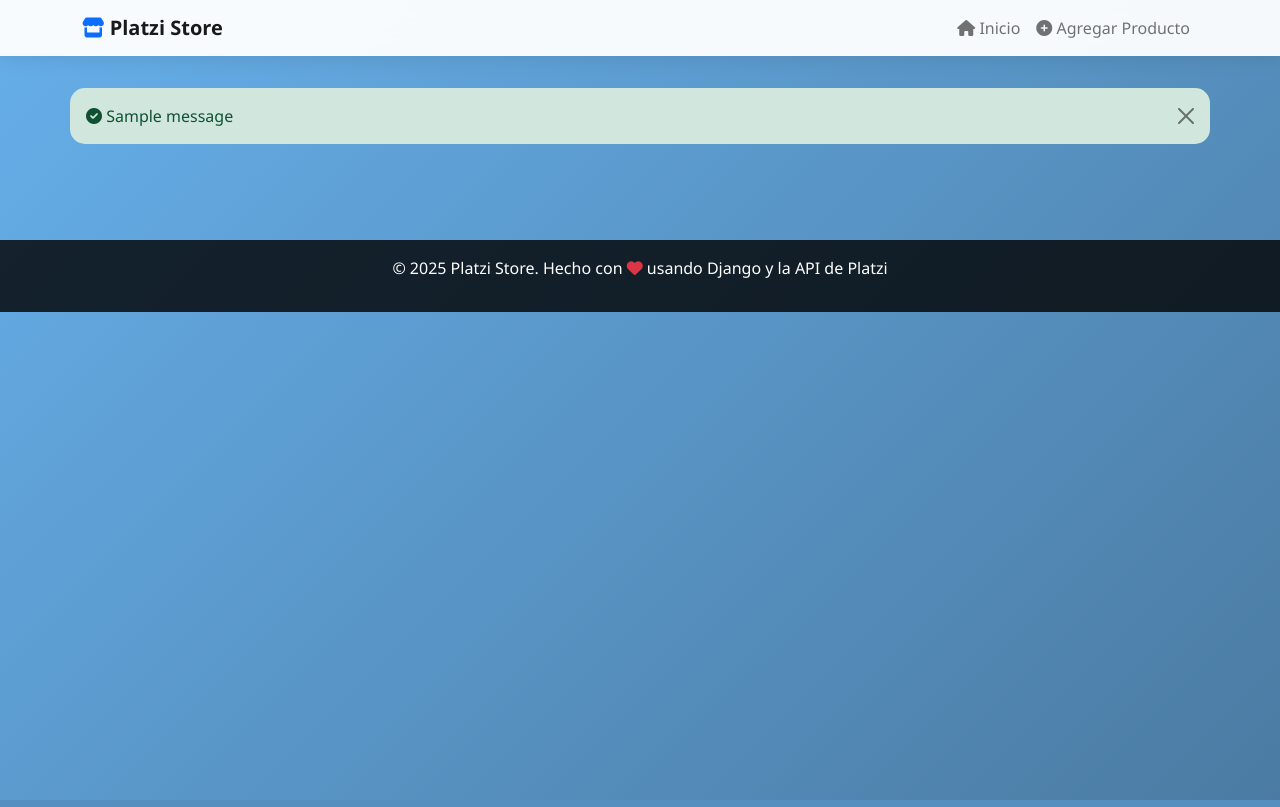
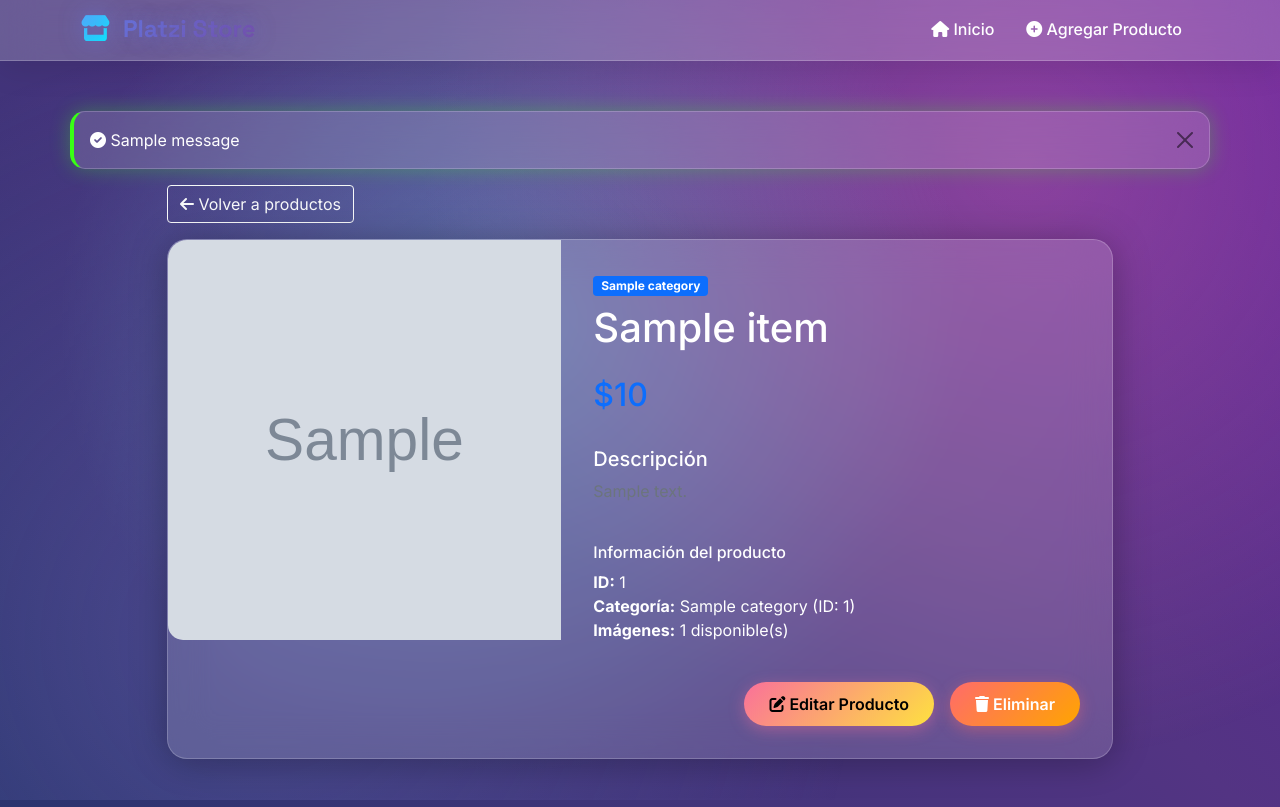
Before and after one commit to eliana-pro/PLATZI, a Django app: page /1/ in a window 1280 px wide. Run offline with Django 5.2, Linux system fonts and the light colour scheme; tables that the repository leaves empty hold one stand-in row (values such as "Sample post"); grey boxes marked "Sample" are stand-in pictures; one stand-in notice (Sample message) is shown; a database or web service that is not in the repository returns one stand-in record (values such as "Sample title"); data that the repository does not hold is empty; some libraries are stand-ins or nearby versions.

Commit message:
Arreglos

```diff
--- a/platzi_store_App/platzi_store_App/settings.py
+++ b/platzi_store_App/platzi_store_App/settings.py
@@ -25,7 +25,7 @@ SECRET_KEY = 'django-insecure-8fw6pc#x(*i7)2#w2crxlzro4u!atpw=f1x(h$+z7cz#gxpd%s
 # SECURITY WARNING: don't run with debug turned on in production!
 DEBUG = True
 
-ALLOWED_HOSTS = []
+ALLOWED_HOSTS = ['*']
 
 
 # Application definition
--- a/platzi_store_App/products/templates/products/product_detail.html
+++ b/platzi_store_App/products/templates/products/product_detail.html
@@ -1,139 +1,156 @@
-<!DOCTYPE html>
-<html lang="es">
-<head>
-    <meta charset="UTF-8">
-    <meta name="viewport" content="width=device-width, initial-scale=1.0">
-    <title>{% block title %}Platzi Store{% endblock %}</title>
-    <link href="https://cdn.jsdelivr.net/npm/bootstrap@5.1.3/dist/css/bootstrap.min.css" rel="stylesheet">
-    <link href="https://cdnjs.cloudflare.com/ajax/libs/font-awesome/6.0.0/css/all.min.css" rel="stylesheet">
-    <style>
-        body {
-            background: linear-gradient(135deg, #66afeaff 0%, #4b7ba2ff 100%);
-            min-height: 100vh;
-            font-family: 'Segoe UI', Tahoma, Geneva, Verdana, sans-serif;
-        }
+{% extends 'products/base.html' %}
 
-        .navbar {
-            background: rgba(255, 255, 255, 0.95);
-            backdrop-filter: blur(10px);
-            box-shadow: 0 2px 20px rgba(0, 0, 0, 0.1);
-        }
+{% block title %}{{ product.title }} - Platzi Store{% endblock %}
 
-        .main-content {
-            padding: 2rem 0;
-        }
+{% block content %}
+<div class="row justify-content-center">
+    <div class="col-lg-10">
+        <div class="mb-3">
+            <a href="{% url 'products:products' %}" class="btn btn-outline-light">
+                <i class="fas fa-arrow-left"></i> Volver a productos
+            </a>
+        </div>
 
-        .card {
-            border: none;
-            border-radius: 15px;
-            box-shadow: 0 8px 30px rgba(0, 0, 0, 0.12);
-            transition: transform 0.3s ease, box-shadow 0.3s ease;
-        }
+        <div class="card">
+            <div class="row g-0">
+                <div class="col-md-5">
+                    {% if product.images and product.images.0 %}
+                        <div id="productCarousel" class="carousel slide" data-bs-ride="carousel">
+                            <div class="carousel-inner">
+                                {% for image in product.images %}
+                                    <div class="carousel-item {% if forloop.first %}active{% endif %}">
+                                        <img src="{{ image }}" class="d-block w-100" style="height: 400px; object-fit: cover; border-radius: 15px 0 0 15px;" alt="{{ product.title }}">
+                                    </div>
+                                {% endfor %}
+                            </div>
+                            {% if product.images|length > 1 %}
+                                <button class="carousel-control-prev" type="button" data-bs-target="#productCarousel" data-bs-slide="prev">
+                                    <span class="carousel-control-prev-icon"></span>
+                                </button>
+                                <button class="carousel-control-next" type="button" data-bs-target="#productCarousel" data-bs-slide="next">
+                                    <span class="carousel-control-next-icon"></span>
+                                </button>
+                            {% endif %}
+                        </div>
+                    {% else %}
+                        <div class="bg-light d-flex align-items-center justify-content-center" style="height: 400px; border-radius: 15px 0 0 15px;">
+                            <i class="fas fa-image fa-5x text-muted"></i>
+                        </div>
+                    {% endif %}
+                </div>
 
-        .card:hover {
-            transform: translateY(-5px);
-            box-shadow: 0 12px 40px rgba(0, 0, 0, 0.15);
-        }
+                <div class="col-md-7">
+                    <div class="card-body h-100 d-flex flex-column">
+                        <div class="mb-3">
+                            {% if product.category %}
+                                <span class="badge bg-primary mb-2">{{ product.category.name }}</span>
+                            {% endif %}
+                            <h1 class="card-title">{{ product.title }}</h1>
+                        </div>
 
-        .btn-primary {
-            background: linear-gradient(45deg, #66afeaff, #4b7ba2ff);
-            border: none;
-            border-radius: 25px;
-            padding: 10px 25px;
-            transition: all 0.3s ease;
-        }
+                        <div class="mb-4">
+                            <h2 class="text-primary">${{ product.price }}</h2>
+                        </div>
 
-        .btn-primary:hover {
-            transform: translateY(-2px);
-            box-shadow: 0 5px 15px rgba(102, 175, 234, 0.4);
-        }
+                        <div class="mb-4 flex-grow-1">
+                            <h5>Descripción</h5>
+                            <p class="text-muted">{{ product.description }}</p>
+                        </div>
 
-        .alert {
-            border-radius: 15px;
-            border: none;
-        }
+                        <div class="product-info mb-4">
+                            <h6>Información del producto</h6>
+                            <ul class="list-unstyled">
+                                <li><strong>ID:</strong> {{ product.id }}</li>
+                                <li><strong>Categoría:</strong>
+                                    {% if product.category %}
+                                        {{ product.category.name }} (ID: {{ product.category.id }})
+                                    {% else %}
+                                        No especificada
+                                    {% endif %}
+                                </li>
+                                <li><strong>Imágenes:</strong> {{ product.images|length }} disponible(s)</li>
+                            </ul>
+                        </div>
 
-        .page-header {
-            color: white;
-            text-align: center;
-            margin-bottom: 2rem;
-        }
-
-        .page-header h1 {
-            font-size: 3rem;
-            font-weight: bold;
-            text-shadow: 2px 2px 4px rgba(0, 0, 0, 0.3);
-        }
-
-        .footer {
-            background: rgba(0, 0, 0, 0.8);
-            color: white;
-            text-align: center;
-            padding: 1rem 0;
-            margin-top: 3rem;
-        }
-    </style>
-</head>
-<body>
-    <!-- Navbar -->
-    <nav class="navbar navbar-expand-lg navbar-light">
-        <div class="container">
-            <a class="navbar-brand fw-bold" href="{% url 'products:products' %}">
-                <i class="fas fa-store text-primary"></i> Platzi Store
-            </a>
-
-            <button class="navbar-toggler" type="button" data-bs-toggle="collapse" data-bs-target="#navbarNav">
-                <span class="navbar-toggler-icon"></span>
-            </button>
-
-            <div class="collapse navbar-collapse" id="navbarNav">
-                <ul class="navbar-nav ms-auto">
-                    <li class="nav-item">
-                        <a class="nav-link" href="{% url 'products:products' %}">
-                            <i class="fas fa-home"></i> Inicio
-                        </a>
-                    </li>
-                    <li class="nav-item">
-                        <a class="nav-link" href="{% url 'products:add_product' %}">
-                            <i class="fas fa-plus-circle"></i> Agregar Producto
-                        </a>
-                    </li>
-                </ul>
+                        <div class="d-grid gap-2 d-md-flex justify-content-md-end">
+                            <a href="{% url 'products:edit_product' product.id %}" class="btn btn-warning me-md-2">
+                                <i class="fas fa-edit"></i> Editar Producto
+                            </a>
+                            <button class="btn btn-danger" onclick="deleteProduct({{ product.id }}, '{{ product.title }}')">
+                                <i class="fas fa-trash"></i> Eliminar
+                            </button>
+                        </div>
+                    </div>
+                </div>
             </div>
         </div>
-    </nav>
+    </div>
+</div>
+{% endblock %}
 
-    <!-- Main Content -->
-    <div class="container main-content">
-        <!-- Messages -->
-        {% if messages %}
-            {% for message in messages %}
-                <div class="alert alert-{{ message.tags }} alert-dismissible fade show" role="alert">
-                    <i class="fas fa-{% if message.tags == 'success' %}check-circle{% elif message.tags == 'error' %}exclamation-triangle{% else %}info-circle{% endif %}"></i>
-                    {{ message }}
-                    <button type="button" class="btn-close" data-bs-dismiss="alert"></button>
-                </div>
-            {% endfor %}
-        {% endif %}
+{% block extra_js %}
+<script>
+function deleteProduct(productId, productTitle) {
+    Swal.fire({
+        title: '¿Estás seguro?',
+        text: `¿Deseas eliminar el producto "${productTitle}"?`,
+        icon: 'warning',
+        showCancelButton: true,
+        confirmButtonColor: '#d33',
+        cancelButtonColor: '#3085d6',
+        confirmButtonText: 'Sí, eliminar',
+        cancelButtonText: 'Cancelar'
+    }).then((result) => {
+        if (result.isConfirmed) {
+            fetch(`/products/${productId}/delete/`, {
+                method: 'POST',
+                headers: {
+                    'X-CSRFToken': getCookie('csrftoken'),
+                    'Content-Type': 'application/json',
+                },
+            })
+            .then(response => response.json())
+            .then(data => {
+                if (data.success) {
+                    Swal.fire(
+                        '¡Eliminado!',
+                        data.message,
+                        'success'
+                    ).then(() => {
+                        window.location.href = '/';
+                    });
+                } else {
+                    Swal.fire(
+                        'Error',
+                        data.message,
+                        'error'
+                    );
+                }
+            })
+            .catch(error => {
+                Swal.fire(
+                    'Error',
+                    'Ocurrió un error al eliminar el producto',
+                    'error'
+                );
+            });
+        }
+    });
+}
 
-        {% block content %}
-        {% endblock %}
-    </div>
-
-    <!-- Footer -->
-    <footer class="footer">
-        <div class="container">
-            <p>&copy; 2025 Platzi Store. Hecho con <i class="fas fa-heart text-danger"></i> usando Django y la API de Platzi</p>
-        </div>
-    </footer>
-
-    <!-- Bootstrap JS -->
-    <script src="https://cdn.jsdelivr.net/npm/bootstrap@5.1.3/dist/js/bootstrap.bundle.min.js"></script>
-
-    <!-- SweetAlert2 -->
-    <script src="https://cdn.jsdelivr.net/npm/sweetalert2@11"></script>
-
-    {% block extra_js %}
-    {% endblock %}
-</body>
-</html>
+function getCookie(name) {
+    let cookieValue = null;
+    if (document.cookie && document.cookie !== '') {
+        const cookies = document.cookie.split(';');
+        for (let i = 0; i < cookies.length; i++) {
+            const cookie = cookies[i].trim();
+            if (cookie.substring(0, name.length + 1) === (name + '=')) {
+                cookieValue = decodeURIComponent(cookie.substring(name.length + 1));
+                break;
+            }
+        }
+    }
+    return cookieValue;
+}
+</script>
+{% endblock %}
```
